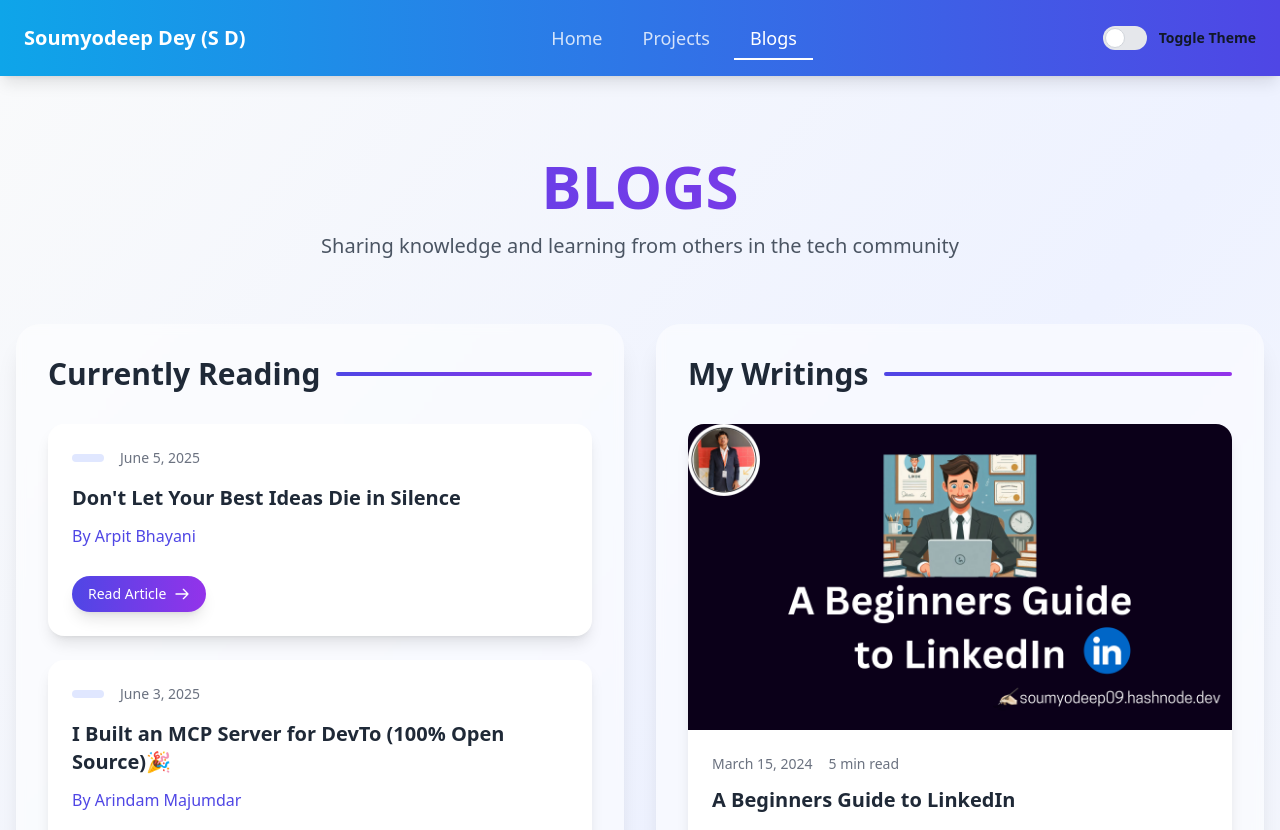
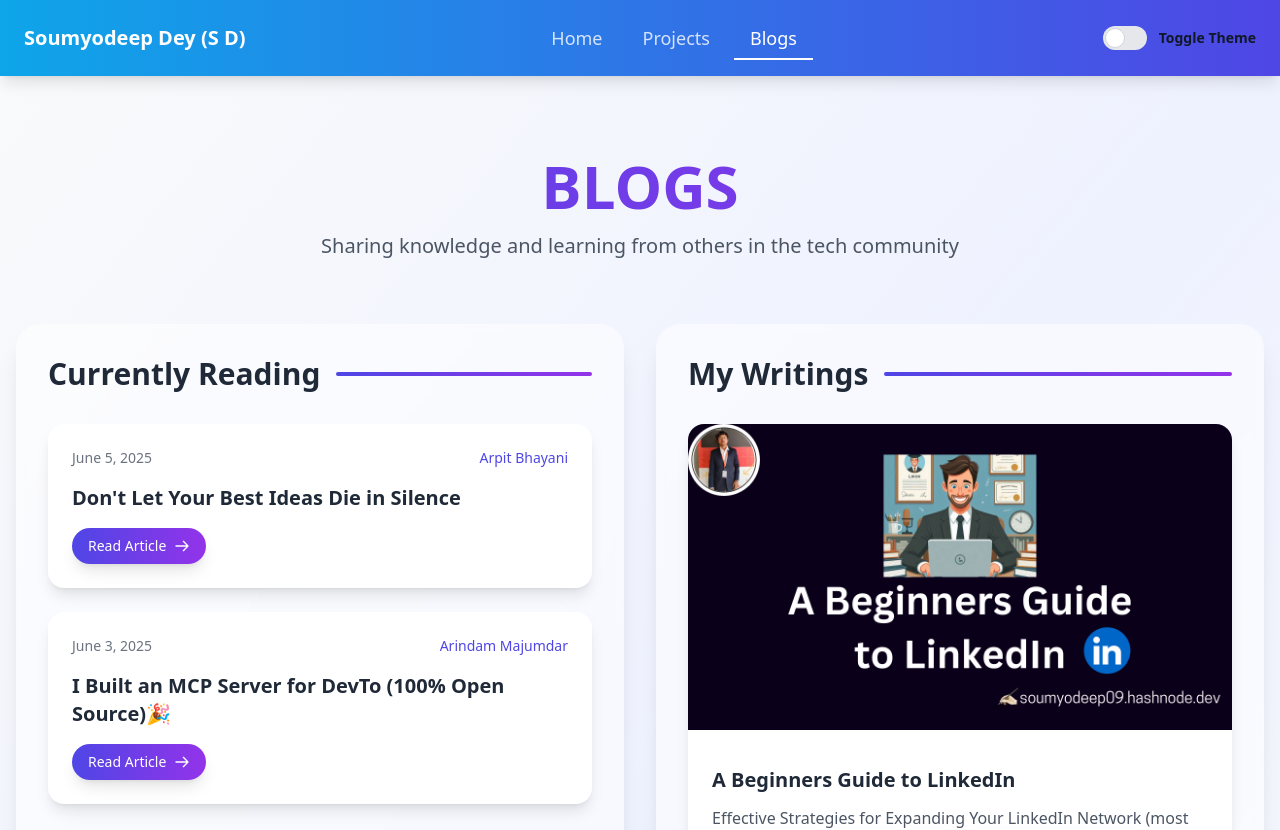
Before and after one commit to Soumyodeep-Dey/SD-portfolio, a React (Vite) app: page /blogs in a window 1280 px wide. Shown: the top 830 px of the page. Built offline with nearby package versions, Linux system fonts and the light colour scheme.

Commit message:
ok done for now

```diff
--- a/src/components/Blogs/Blogs.jsx
+++ b/src/components/Blogs/Blogs.jsx
@@ -4,16 +4,12 @@ const myBlogs = [
     description: "Effective Strategies for Expanding Your LinkedIn Network (most useful for Beginners)",
     link: "https://hashnode.com/post/cm02l0eje000408mhbmv61h6f",
     image: "/Images/LinkedIn Blog.png",
-    date: "March 15, 2024",
-    readTime: "5 min read"
   },
   {
     title: "Step-by-Step Guide to Creating a ToDo App with Complete CRUD Functionality",
     description: "Building a ToDo App with HTML, CSS, JavaScript, and Local Storage",
     link: "https://hashnode.com/post/cmas1h2tg000509lbe8flaetj",
     image: "/Images/ToDo App Blog.png",
-    date: "March 10, 2024",
-    readTime: "8 min read"
   },
 ];
 
@@ -61,23 +57,19 @@ function Blogs() {
                   key={index}
                   className="group bg-white dark:bg-gray-800 rounded-2xl p-6 shadow-lg hover:shadow-2xl transition-all duration-300 hover:-translate-y-1"
                 >
-                  <div className="flex items-center gap-4 mb-4">
-                    <span className="px-4 py-1 text-sm font-medium text-indigo-600 dark:text-indigo-400 bg-indigo-100 dark:bg-indigo-900/30 rounded-full">
-                      {blog.category}
-                    </span>
+                  <div className="flex flex-col h-full">
+                    <div className="flex items-center justify-between mb-4">
                       <span className="text-sm text-gray-500 dark:text-gray-400">
                         {blog.date}
                       </span>
+                      <span className="text-sm font-medium text-indigo-600 dark:text-indigo-400">
+                        {blog.author}
+                      </span>
                     </div>
-                  <h3 className="text-xl font-bold text-gray-800 dark:text-gray-200 mb-3 group-hover:text-indigo-600 dark:group-hover:text-indigo-400 transition-colors duration-300">
+                    <h3 className="text-xl font-bold text-gray-800 dark:text-gray-200 mb-4 group-hover:text-indigo-600 dark:group-hover:text-indigo-400 transition-colors duration-300">
                       {blog.title}
                     </h3>
-                  <p className="text-indigo-600 dark:text-indigo-400 mb-3">
-                    By {blog.author}
-                  </p>
-                  <p className="text-gray-600 dark:text-gray-300 mb-4 line-clamp-2">
-                    {blog.description}
-                  </p>
+                    <div className="mt-auto">
                       <a
                         href={blog.link}
                         target="_blank"
@@ -99,6 +91,8 @@ function Blogs() {
                           />
                         </svg>
                       </a>
+                    </div>
+                  </div>
                 </div>
               ))}
             </div>
```
Lines whose indentation alone changed are shown as unchanged.
